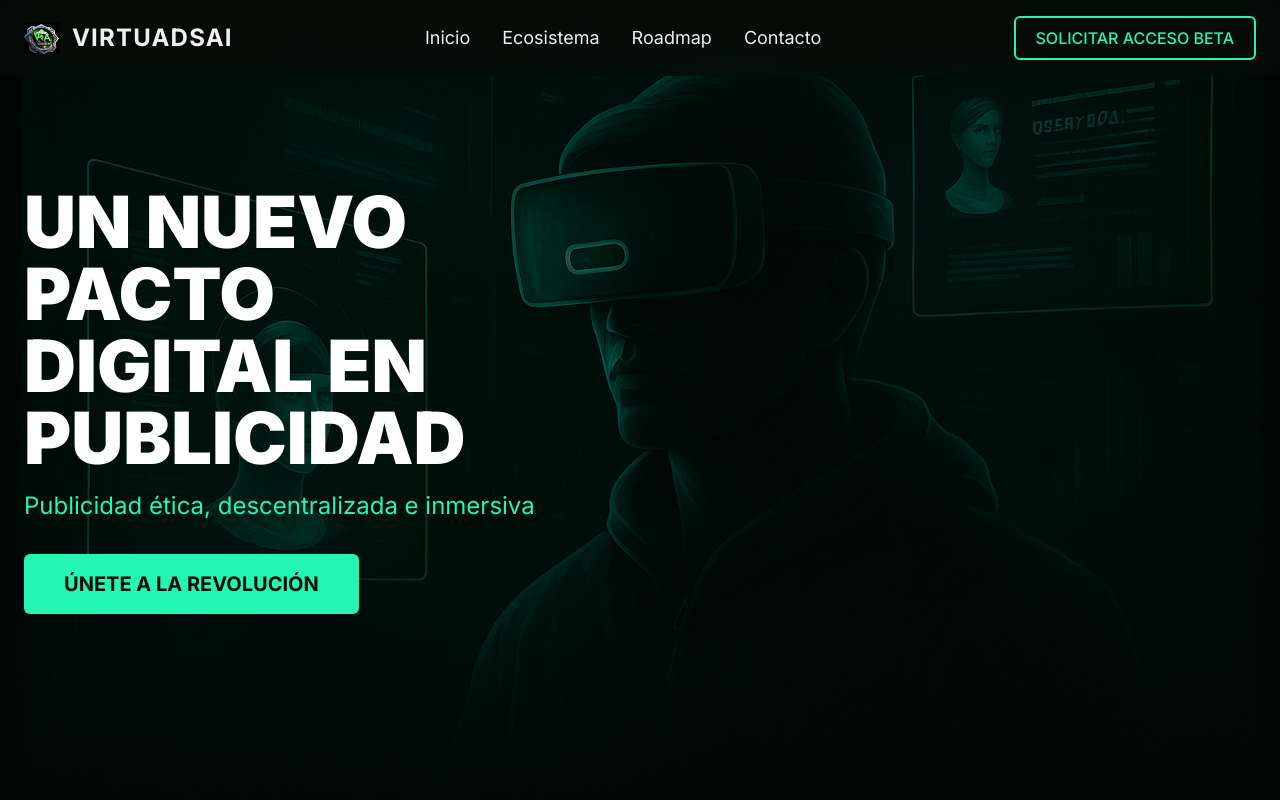
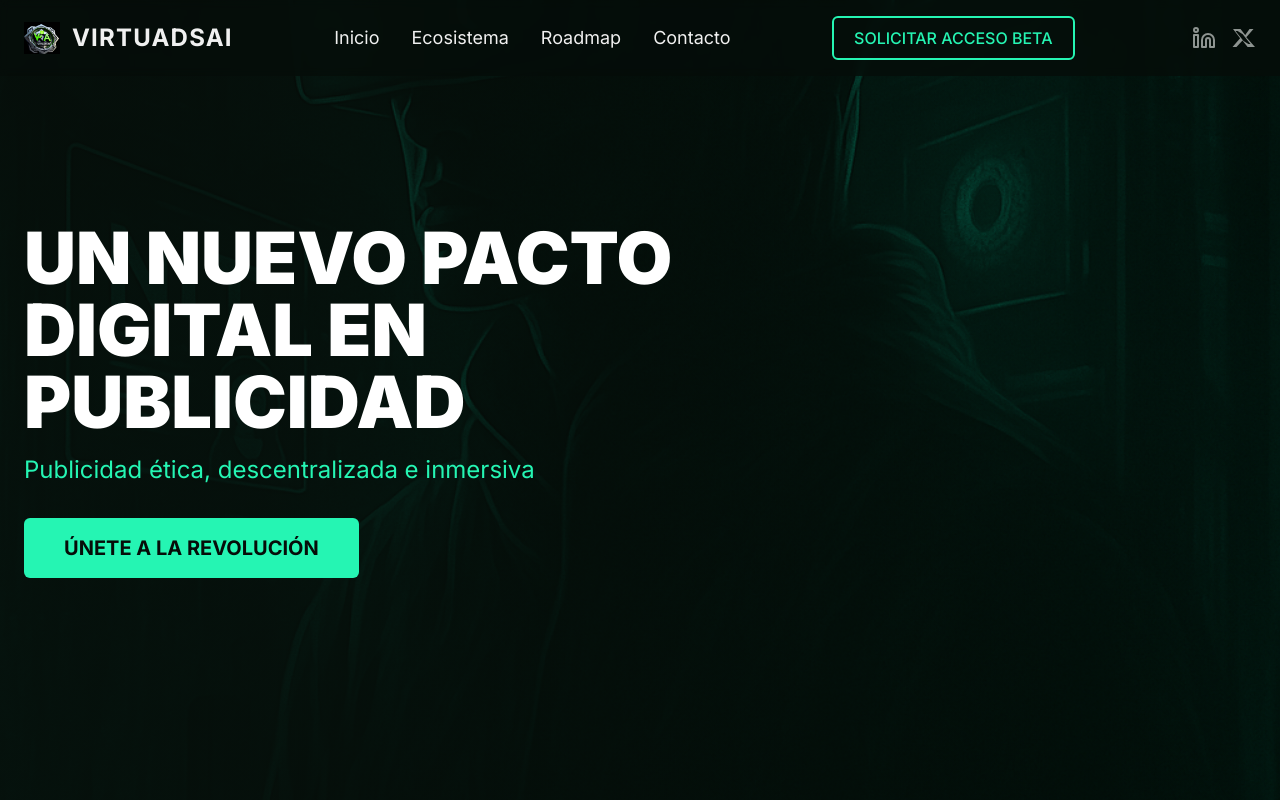
Before and after one commit to VirtuadsAI/virtuads-ui, a React (Vite) app: page / in a window 1280 px wide. Shown: the top 800 px of the page. Built offline with nearby package versions, Linux system fonts and the light colour scheme.

Commit message:
añadiendo redes

```diff
--- a/src/App.tsx
+++ b/src/App.tsx
@@ -1,7 +1,7 @@
 import React from 'react';
-import { Leaf, Handshake, Rocket, Camera } from 'lucide-react';
-import heroBg from './assets/about-image.png';
-import aboutImage from './assets/bg-hero.png';
+import { Leaf, Handshake, Rocket, Camera, Linkedin, Twitter } from 'lucide-react';
+import bgHero from './assets/bg-hero.png';
+import aboutImage from './assets/about-image.png';
 import logoVirtu from './assets/logo-virtu.jpg';
 
 // Helper component for icons
@@ -11,7 +11,8 @@ const IconWrapper = ({ children }: { children: React.ReactNode }) => (
   </div>
 );
 
-const ProcessNode = ({ label, subtitle, icon, isLast }: { label: string; subtitle: string; icon?: React.ReactNode; isLast?: boolean }) => (
+// Helper component for process flow
+const ProcessNode = ({ label, subtitle, icon, isLast }: { label: string; subtitle: string; icon?: React.ReactNode; isLast?: boolean; }) => (
     <div className="flex items-center text-center flex-col md:flex-row">
         <div className="flex-shrink-0 flex flex-col items-center">
             <div className="w-28 h-28 border-2 border-brand-green rounded-full flex items-center justify-center bg-brand-dark z-10">
@@ -23,6 +24,7 @@ const ProcessNode = ({ label, subtitle, icon, isLast }: { label: string; subtitl
     </div>
 );
 
+
 function App() {
   return (
     <div className="bg-brand-dark text-brand-light font-sans">
@@ -33,43 +35,50 @@ function App() {
             <img src={logoVirtu} alt="Virtuads AI logo" className="h-8 w-auto" />
             <span className="text-2xl font-bold tracking-wider">VIRTUADSAI</span>
             </div>
+
             <nav className="hidden md:flex items-center space-x-8 text-lg">
                 <a href="#" className="hover:text-brand-green transition-colors">Inicio</a>
                 <a href="#" className="hover:text-brand-green transition-colors">Ecosistema</a>
                 <a href="#" className="hover:text-brand-green transition-colors">Roadmap</a>
                 <a href="#" className="hover:text-brand-green transition-colors">Contacto</a>
             </nav>
+
             <button className="hidden md:block border-2 border-brand-green text-brand-green hover:bg-brand-green hover:text-brand-dark px-5 py-2 rounded-md font-medium transition-colors">
                 SOLICITAR ACCESO BETA
             </button>
+            <div className="hidden md:flex items-center space-x-4 ml-4">
+              <a href="https://www.linkedin.com/company/virtuadsai/" aria-label="LinkedIn" className="text-brand-gray hover:text-brand-green transition-colors">
+                <Linkedin className="h-6 w-6" />
+              </a>
+              <a href="#" aria-label="X (Twitter)" className="text-brand-gray hover:text-brand-green transition-colors">
+                <svg xmlns="http://www.w3.org/2000/svg" viewBox="0 0 24 24" fill="currentColor" className="h-6 w-6">
+                  <path d="M17.53 3H21.5l-7.19 8.21L23 21h-7.38l-5.13-6.41L4.47 21H0.5l7.61-8.7L1 3h7.5l4.7 5.88L17.53 3zm-1.13 15h2.13l-6.06-7.59-1.71-2.14L5.6 5H3.47l6.29 7.77 1.71 2.14L16.4 18z" />
+                </svg>
+              </a>
+            </div>
         </div>
       </header>
 
       {/* Hero Section */}
       <section
-        className="min-h-screen flex items-center justify-start bg-cover bg-center relative"
-        style={{ backgroundImage: `url(${heroBg})` }}
+        className="min-h-screen flex items-center bg-cover bg-center bg-no-repeat"
+        style={{ backgroundImage: `linear-gradient(to right, rgba(6, 13, 9, 0.9) 20%, rgba(6, 13, 9, 0.2)), url(${bgHero})` }}
       >
-        {/* Overlay */}
-        <div className="absolute inset-0 bg-black bg-opacity-60"></div>
-
-        {/* Hero Content */}
-        <div className="container mx-auto px-6 relative z-10">
-          <div className="max-w-xl text-left">
-            <h1 className="text-4xl sm:text-5xl md:text-7xl font-black uppercase leading-tight mb-4 text-white">
-              Un nuevo pacto <br /> digital en publicidad
+        <div className="container mx-auto px-6">
+          <div className="max-w-2xl text-left">
+            <h1 className="text-5xl md:text-7xl font-black uppercase leading-tight mb-4 text-white">
+                Un nuevo pacto <br/> digital en publicidad
             </h1>
-            <p className="text-lg sm:text-xl md:text-2xl text-brand-green mb-8">
+            <p className="text-xl md:text-2xl text-brand-green mb-8">
                 Publicidad ética, descentralizada e inmersiva
             </p>
-            <button className="bg-brand-green text-brand-dark font-bold px-8 py-3 md:px-10 md:py-4 rounded-md text-lg md:text-xl transition-transform hover:scale-105">
+            <button className="bg-brand-green text-brand-dark font-bold px-10 py-4 rounded-md text-xl transition-transform hover:scale-105">
                 ÚNETE A LA REVOLUCIÓN
             </button>
           </div>
         </div>
       </section>
 
-      {/* Content Sections */}
       <div className="container mx-auto px-6">
         {/* About Section */}
         <section className="py-24">
@@ -82,24 +91,35 @@ function App() {
                     conectamos marcas con audiencias de manera transparente y accesible.
                     </p>
                 </div>
-            <div className="h-80 rounded-2xl bg-no-repeat bg-cover bg-center" style={{ backgroundImage: `url(${aboutImage})` }} />
+                <div className="h-80 rounded-2xl bg-no-repeat bg-cover bg-center" style={{backgroundImage: `url(${aboutImage})`}}>
+                    {/* The background image is now applied here */}
+                </div>
             </div>
         </section>
 
-        {/* How It Works */}
+        {/* How It Works Section */}
         <section className="py-24 text-center">
             <h2 className="text-4xl font-bold mb-16">¿CÓMO FUNCIONA?</h2>
+
             <div className="grid md:grid-cols-3 gap-12">
-            <div>
-              <IconWrapper><Leaf className="h-12 w-12 text-brand-green" /></IconWrapper>
+                <div className="text-center">
+                    <IconWrapper>
+                        <Leaf className="h-12 w-12 text-brand-green" />
+                    </IconWrapper>
                     <h3 className="text-2xl font-bold">Sostenibilidad</h3>
                 </div>
-            <div>
-              <IconWrapper><Handshake className="h-12 w-12 text-brand-green" /></IconWrapper>
+
+                <div className="text-center">
+                    <IconWrapper>
+                        <Handshake className="h-12 w-12 text-brand-green" />
+                    </IconWrapper>
                     <h3 className="text-2xl font-bold">Ética</h3>
                 </div>
-            <div>
-              <IconWrapper><Rocket className="h-12 w-12 text-brand-green" /></IconWrapper>
+
+                <div className="text-center">
+                    <IconWrapper>
+                        <Rocket className="h-12 w-12 text-brand-green" />
+                    </IconWrapper>
                     <h3 className="text-2xl font-bold">Innovación</h3>
                 </div>
             </div>
@@ -108,6 +128,7 @@ function App() {
         {/* Process Flow */}
         <section className="py-24">
             <h2 className="text-4xl font-bold text-center mb-20">CÓMO FUNCIONA</h2>
+
             <div className="flex flex-col md:flex-row justify-center items-center gap-0">
                 <ProcessNode label="pach" subtitle="pitch-web" />
                 <ProcessNode label="" subtitle="angelia viault" icon={<Camera size={48} className="text-brand-green" />} />
@@ -116,6 +137,7 @@ function App() {
                 <ProcessNode label="DIGID" subtitle="biceu" />
                 <ProcessNode label="API" subtitle="" isLast />
             </div>
+
             <div className="text-center mt-16">
                 <button className="bg-brand-green text-brand-dark font-bold px-10 py-4 rounded-md text-xl transition-transform hover:scale-105">
                     EXPLORAR ECOSISTEMA
@@ -126,6 +148,7 @@ function App() {
         {/* Roadmap */}
         <section className="py-24">
             <h2 className="text-4xl font-bold text-center mb-20">ROADMAP Y VISIÓN 2025—2030</h2>
+
             <div className="flex justify-between items-center max-w-4xl mx-auto relative">
                 <div className="absolute top-1/2 left-0 w-full h-0.5 bg-brand-green/50 -translate-y-1/2"></div>
                 {['2025', '2026', '2027', '2028', '2029', '2030'].map((year) => (
@@ -135,6 +158,7 @@ function App() {
                 </div>
                 ))}
             </div>
+
             <div className="text-center mt-20">
                 <button className="bg-brand-green text-brand-dark font-bold px-10 py-4 rounded-md text-xl transition-transform hover:scale-105">
                     SOLICITAR ACCESO BETA
@@ -151,6 +175,16 @@ function App() {
                 <span className="text-xl font-bold tracking-wider text-brand-light">VIRTUADSAI</span>
             </div>
             <p>&copy; {new Date().getFullYear()} Virtuads AI. Todos los derechos reservados.</p>
+            <div className="flex justify-center space-x-6 mt-4">
+              <a href="https://www.linkedin.com/company/virtuadsai/" aria-label="LinkedIn" className="text-brand-gray hover:text-brand-green transition-colors">
+                <Linkedin className="h-6 w-6" />
+              </a>
+              <a href="#" aria-label="X (Twitter)" className="text-brand-gray hover:text-brand-green transition-colors">
+                <svg xmlns="http://www.w3.org/2000/svg" viewBox="0 0 24 24" fill="currentColor" className="h-6 w-6">
+                  <path d="M17.53 3H21.5l-7.19 8.21L23 21h-7.38l-5.13-6.41L4.47 21H0.5l7.61-8.7L1 3h7.5l4.7 5.88L17.53 3zm-1.13 15h2.13l-6.06-7.59-1.71-2.14L5.6 5H3.47l6.29 7.77 1.71 2.14L16.4 18z" />
+                </svg>
+              </a>
+            </div>
         </div>
       </footer>
     </div>
```
Lines whose indentation alone changed are shown as unchanged.
